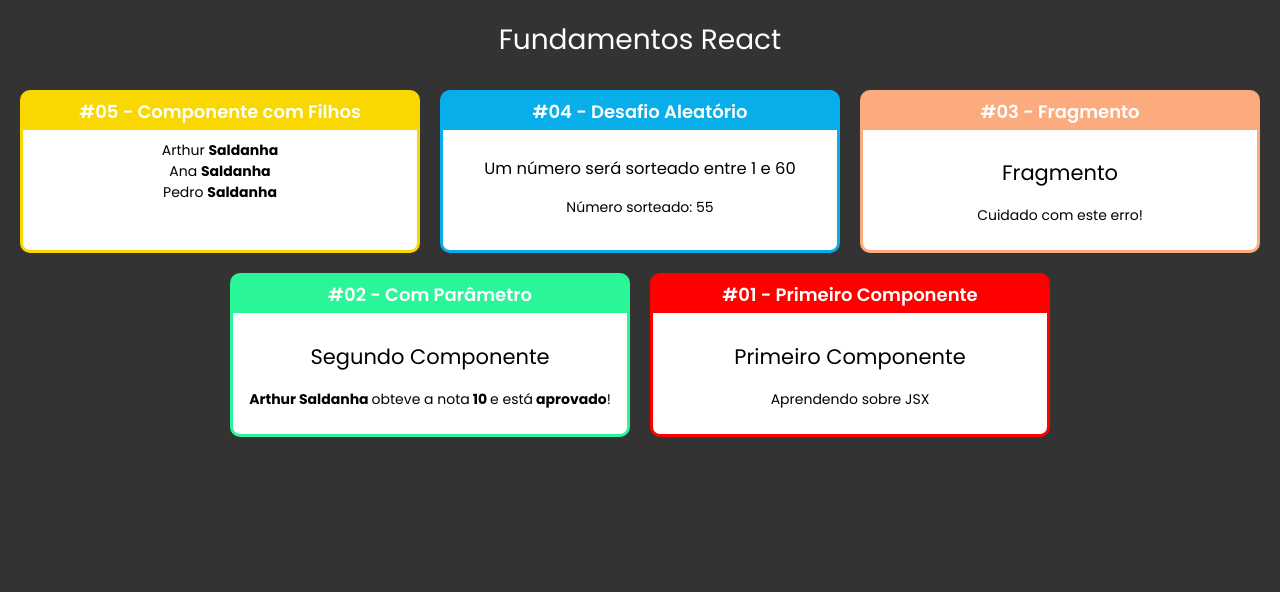
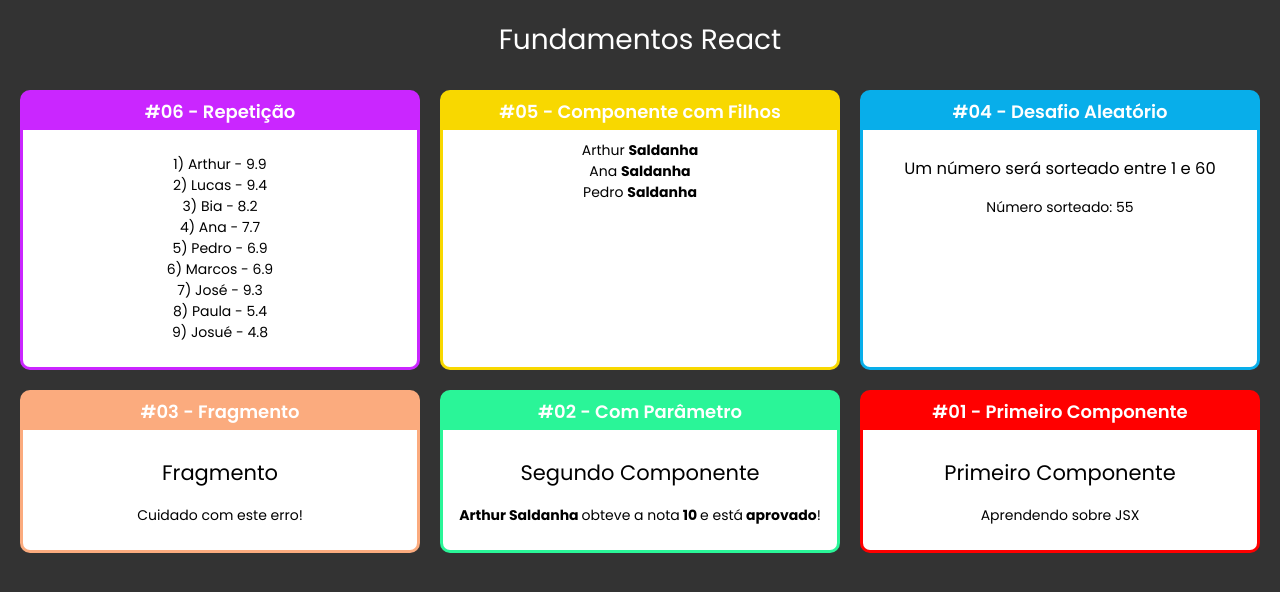
Before and after one commit to arthursaldanha/Learning-ReactJS, a React (Create React App) app: page / in a window 1280 px wide. Shown: the top 592 px of the page. Built offline with nearby package versions, Linux system fonts and the light colour scheme.

Commit message:
Usando repetições no React.JS

```diff
--- a/src/App.jsx
+++ b/src/App.jsx
@@ -2,6 +2,7 @@ import React from 'react';
 import "./App.css"
 
 import Card from "./components/layout/Card.jsx";
+import ListaAlunos from './components/repeticao/ListaAlunos';
 import Familia from "./components/basics/Familia.jsx";
 import FamiliaMembro from "./components/basics/FamiliaMembro.jsx";
 import Primeiro from "./components/basics/Primeiro.jsx";
@@ -15,6 +16,10 @@ const App = (props) => {
          <h1>Fundamentos React</h1>
 
          <div className="Cards">
+            <Card titulo="#06 - Repetição" color="#CA26FF">
+               <ListaAlunos />
+            </Card>
+
             <Card titulo="#05 - Componente com Filhos" color="#F8D800">
                <Familia sobrenome="Saldanha">
                   <FamiliaMembro nome="Arthur" />
--- /dev/null
+++ b/src/components/repeticao/ListaAlunos.jsx
@@ -0,0 +1,20 @@
+import React from 'react';
+import alunos from "../../data/alunos.js";
+
+const ListaAlunos = (props) => {
+   const alunosLI = alunos.map((aluno) => {
+      return (
+         <li>
+            {aluno.id}) {aluno.nome} - {aluno.nota}
+         </li>
+      );
+   })
+
+   return (
+      <div>
+         <ul style={{ listStyle: "none" }}> {alunosLI} </ul>
+      </div>
+   );
+}
+
+export default ListaAlunos;
--- /dev/null
+++ b/src/data/alunos.js
@@ -0,0 +1,11 @@
+export default [
+   { id: 1, nome: "Arthur", nota: 9.9 },
+   { id: 2, nome: "Lucas", nota: 9.4 },
+   { id: 3, nome: "Bia", nota: 8.2 },
+   { id: 4, nome: "Ana", nota: 7.7 },
+   { id: 5, nome: "Pedro", nota: 6.9 },
+   { id: 6, nome: "Marcos", nota: 6.9 },
+   { id: 7, nome: "José", nota: 9.3 },
+   { id: 8, nome: "Paula", nota: 5.4 },
+   { id: 9, nome: "Josué", nota: 4.8 },
+]
```
